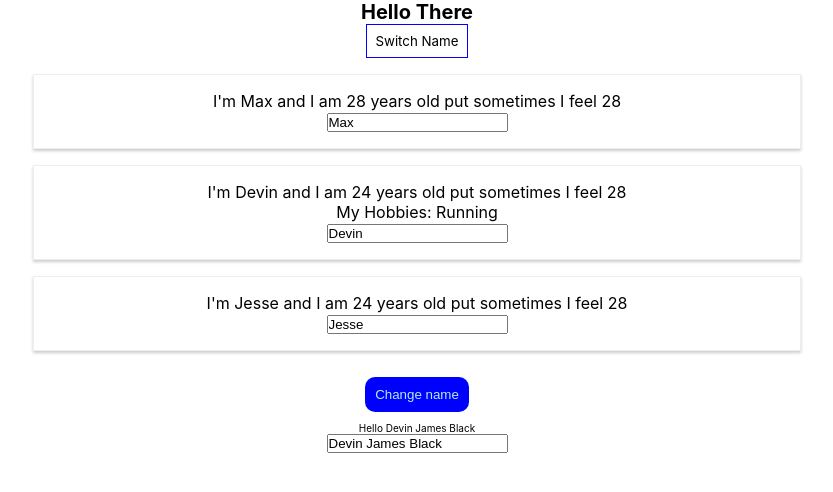
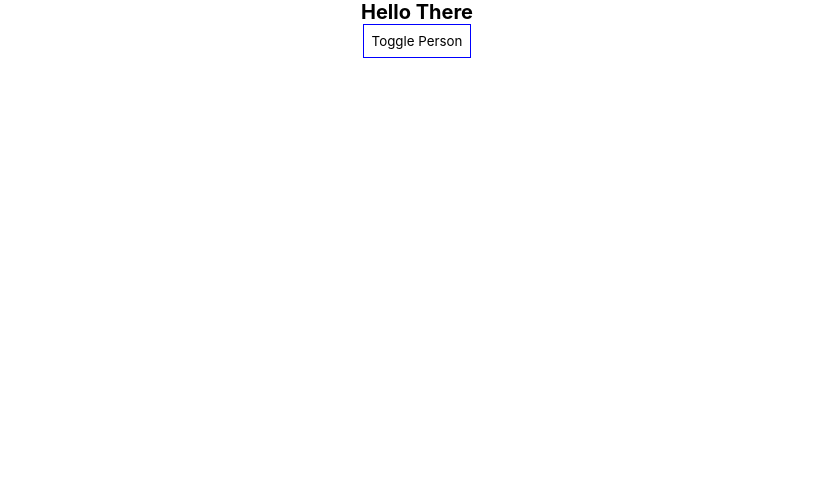
Before and after one commit to DevJBlack/React-complete-guide, a React (Create React App) app: page / in a window 1280 px wide. Shown: the top 492 px of the page, without its empty margins (223-1056 px from the left). Built offline with nearby package versions, Linux system fonts and the light colour scheme.

Commit message:
conditional display

```diff
--- a/src/App.js
+++ b/src/App.js
@@ -1,6 +1,5 @@
 import React, { useState } from 'react';
 import './sass/App.scss'
-import UserInput from './Components/UserInput'
 
 import Person from './Person/Person'
 
@@ -11,13 +10,22 @@ const App = () => {
       {name: 'Devin', age: 24},
       {name: 'Jesse', age: 24}
     ]});
-    const [otherState] = useState('some other value')
+    // const [otherState] = useState('some other value')
 
-    console.log(otherState, personState)
+    const [showPersons, setShowPersons] = useState(false)
+
+
+    const togglePeronHandler = () => {
+      if (showPersons === true) {
+        return(setShowPersons(false))
+      } else {
+        return(setShowPersons(true))
+      }
+    }
+
+    console.log(showPersons)
 
     const switchNameHandler = (newName) => {
-      // console.log('Hello');
-      // Don't do! persons[1].name = 'Devin James';
       return (
         setPersons({
           persons: [
@@ -43,10 +51,11 @@ const App = () => {
       )
     }
 
-  return (
-    <div className="App">
-      <h1>Hello There</h1>
-      <button className='btn btn-white' onClick={() => switchNameHandler('Devin James Black') } >Switch Name</button>
+    let persons = null;
+
+    if (showPersons) {
+      persons = (
+        <div className="hide">
           <Person
             name={personState.persons[0].name}
             age={personState.persons[0].age} />
@@ -59,8 +68,19 @@ const App = () => {
           <Person
             name={personState.persons[2].name}
             age={personState.persons[2].age} />
+        </div>
+      )
+    }
 
-        <UserInput />
+  return (
+    <div className="App">
+      <h1>Hello There</h1>
+      {/* <button className='btn btn-white'
+        onClick={() => switchNameHandler('Devin James Black') } >Switch Name</button> */}
+
+        <button onClick={ togglePeronHandler } className="btn btn-white">Toggle Person</button>
+        { persons }
+
     </div>
   );
 }
--- a/src/Person/Person.js
+++ b/src/Person/Person.js
@@ -7,7 +7,7 @@ const Person = (props) => {
    <div className="person">
       <p onClick={props.click} >I'm {props.name} and I am {props.age} years old put sometimes I feel {randomAge} </p>
       <p>{props.children}</p>
-      <input type="text" onChange={props.changed} value={props.name} />
+      <input type="text" onChange={props.changed} placeholder={props.name} />
    </div>
   )
 }
```
Lines whose indentation alone changed are shown as unchanged.
